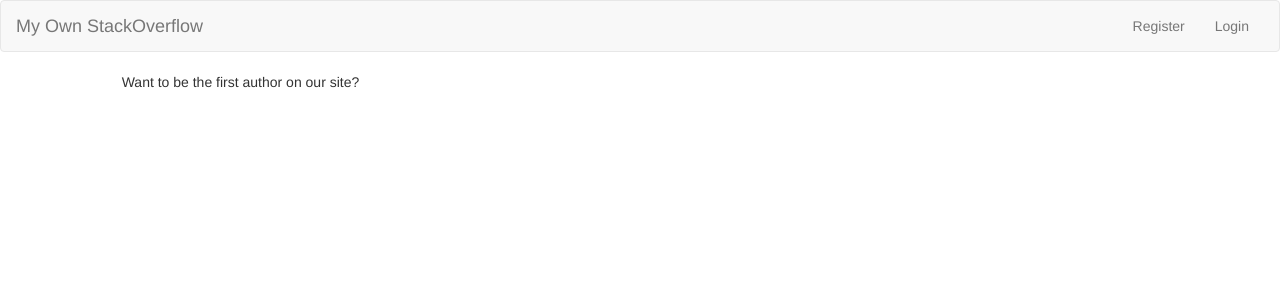
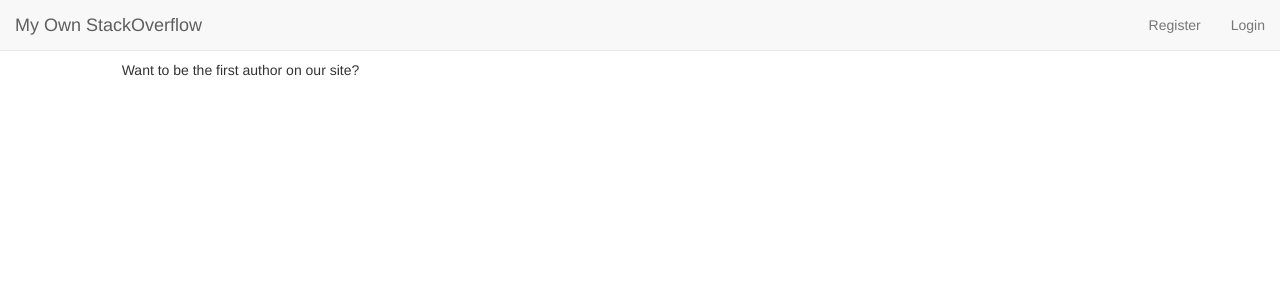
Before and after one commit to c1f3r/steelkiwi_test, a Django app: page / in a window 1280 px wide. Shown: the top 300 px of the page. Run offline with Django 3.2, Linux system fonts and the light colour scheme; data that the repository does not hold is empty; some libraries are stand-ins or nearby versions.

Commit message:
Made navbar fixed-top and added screen.css

```diff
--- /dev/null
+++ b/assets/css/screen.css
@@ -0,0 +1 @@
+body { padding-top: 60px; }
--- a/mySO/templates/mySO/question_detail.html
+++ b/mySO/templates/mySO/question_detail.html
@@ -11,7 +11,7 @@
         <hr>
     <div class="col-md-offset-1 col-md-10">
         <h2>Comments: </h2>
-        <table class="table">
+        <table class="table table-striped">
             {% for comment in comments %}
                 <tr><td>
                     <p>{{ comment.author }} left at {{ comment.timestamp }}</p>
--- a/templates/base.html
+++ b/templates/base.html
@@ -4,6 +4,7 @@
 <head lang="en">
     <meta charset="UTF-8">
     <title>{% block title %}{% endblock %} | My Own StackOverflow</title>
+    <link rel="stylesheet" type="text/css" href="{% static 'css/screen.css' %}"/>
     {% bootstrap_css %}
     {% bootstrap_javascript jquery=1 %}
 </head>
@@ -18,7 +19,7 @@
 </script>
 
 {% block navigation %}
-    <nav class="navbar navbar-default">
+    <nav class="navbar navbar-default navbar-fixed-top">
         <div class="container-fluid">
             <div class="navbar-header">
                 <a class="navbar-brand" href="/">My Own StackOverflow</a>
```
